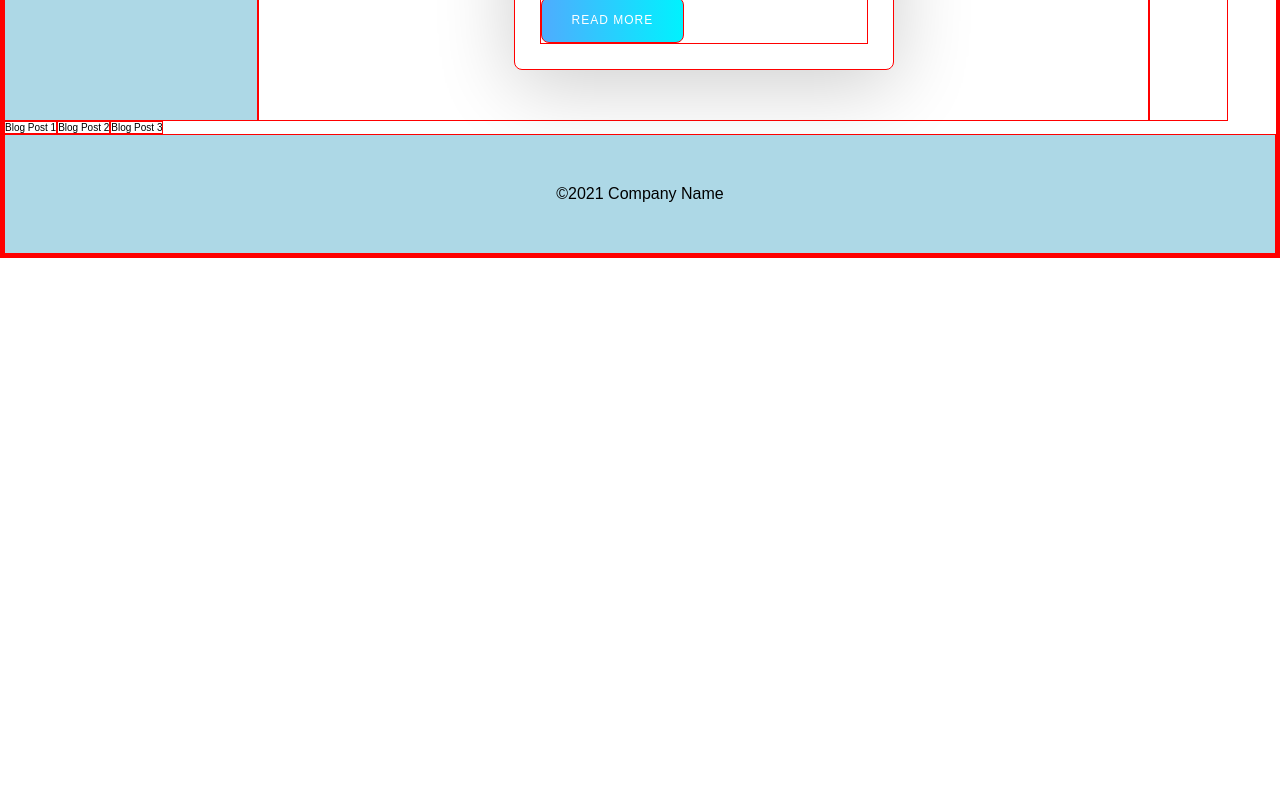
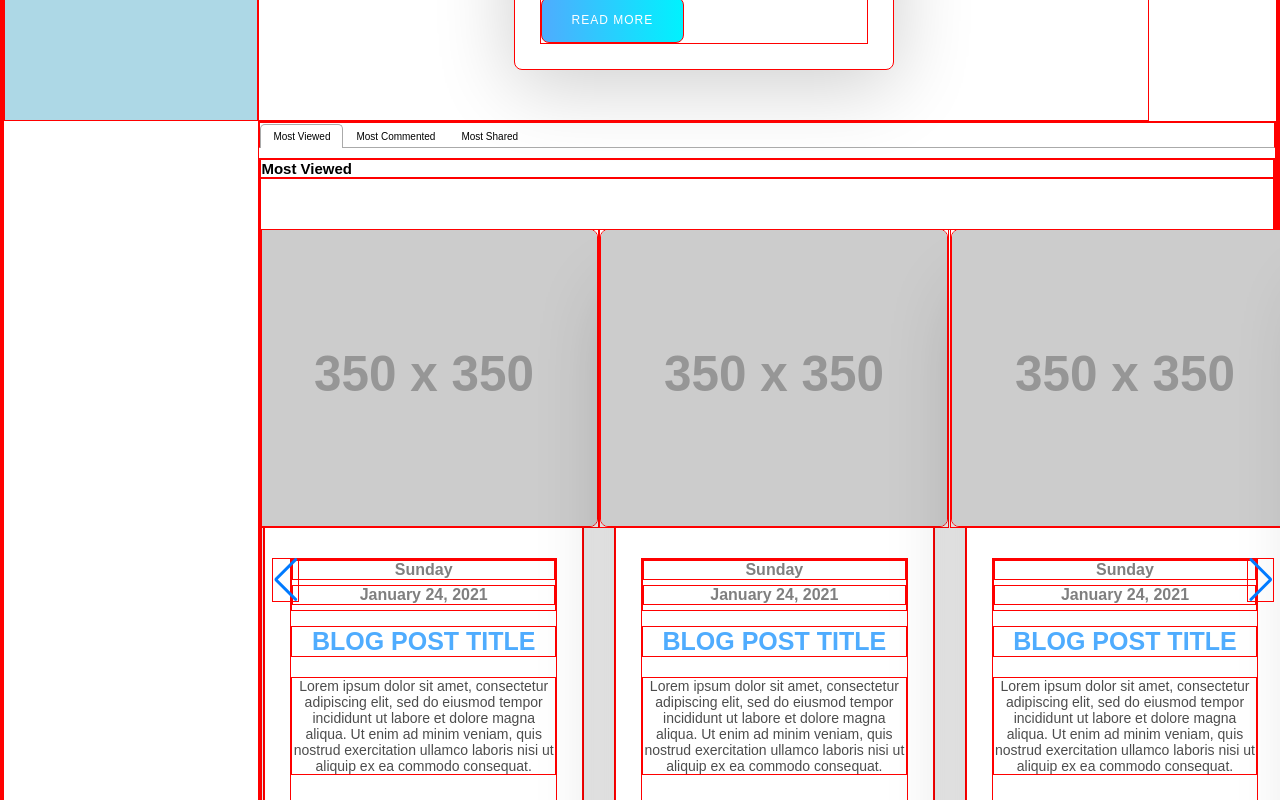
Before and after one commit to GabbyJ/Lifeblue-Blog, a React (Create React App) app: page / in a window 1280 px wide. Shown: the part 2400-3200 px from the top of the page. Before the commit the page ends 2658 px from the top, so only its background shows below. Built offline with nearby package versions, Linux system fonts and the light colour scheme.

Commit message:
Create slider inside popular post tabs

```diff
--- a/package.json
+++ b/package.json
@@ -10,6 +10,7 @@
     "react-dom": "^17.0.1",
     "react-scripts": "4.0.1",
     "react-tabs": "^3.1.2",
+    "swiper": "^6.4.8",
     "web-vitals": "^0.2.4"
   },
   "scripts": {
--- a/src/App.js
+++ b/src/App.js
@@ -1,7 +1,9 @@
 import BlogPost from "./BlogPost";
 import Aside from "./Aside";
+import PopularPosts from "./PopularPosts";
 import Footer from "./Footer";
 import Header from "./Header";
+import PopularCarousel from "./PopularCarousel";
 
 function App() {
   return (
@@ -17,16 +19,7 @@ function App() {
           <BlogPost/>
           <BlogPost/>
         </div>
-
-
-
-
-
-
-        <div class="popular">Popular with tabs</div>
-        <div class="div10">Blog Post 1</div>
-        <div class="div11">Blog Post 2</div>
-        <div class="div12">Blog Post 3</div>
+       <PopularPosts/>
 
 
 
--- /dev/null
+++ b/src/PopularCarousel.jsx
@@ -0,0 +1,62 @@
+import React, { Component } from 'react';
+// import Swiper JS
+import Swiper from 'swiper';
+// import Swiper styles
+import 'swiper/swiper-bundle.css';
+// core version + navigation, pagination modules:
+import { Navigation, Pagination } from 'swiper';
+import BlogPost from "./BlogPost";
+
+// configure Swiper to use modules
+Swiper.use([Navigation, Pagination]);
+
+// init Swiper:
+class PopularCarousel extends Component{
+    componentDidMount(){
+        const swiper = new Swiper('.swiper-container', {
+            slidesPerView: 3,
+            spaceBetween: 30,
+            slidesPerGroup: 3,
+            loop: true,
+            loopFillGroupWithBlank: true,
+            pagination: {
+              el: '.swiper-pagination',
+              clickable: true,
+            },
+            navigation: {
+              nextEl: '.swiper-button-next',
+              prevEl: '.swiper-button-prev',
+            },
+          });
+    }
+
+    render() {
+
+
+        return (
+            <div>
+                <div class="swiper-container">
+        <div class="swiper-wrapper">
+          <div class="swiper-slide"><BlogPost/></div>
+          <div class="swiper-slide"><BlogPost/></div>
+          <div class="swiper-slide"><BlogPost/></div>
+          <div class="swiper-slide"><BlogPost/></div>
+          <div class="swiper-slide"><BlogPost/></div>
+          <div class="swiper-slide"><BlogPost/></div>
+          <div class="swiper-slide"><BlogPost/></div>
+          <div class="swiper-slide"><BlogPost/></div>
+          <div class="swiper-slide"><BlogPost/></div>
+          <div class="swiper-slide"><BlogPost/></div>
+        </div>
+        {/* Add Pagination */}
+        <div class="swiper-pagination"></div>
+        {/*  Add Arrows  */}
+        <div class="swiper-button-next"></div>
+        <div class="swiper-button-prev"></div>
+      </div>
+            </div>
+        )
+    }
+}
+
+export default PopularCarousel;
--- a/src/PopularPosts.jsx
+++ b/src/PopularPosts.jsx
@@ -1,20 +1,28 @@
 import React from 'react'
 import { Tab, Tabs, TabList, TabPanel } from 'react-tabs';
 import 'react-tabs/style/react-tabs.css';
+import PopularCarousel from './PopularCarousel';
 
 export default function PopularPosts() {
     return (
-        <Tabs>
+        <Tabs className="popular-tabs">
             <TabList>
-            <Tab>Title 1</Tab>
-            <Tab>Title 2</Tab>
+            <Tab>Most Viewed</Tab>
+            <Tab>Most Commented</Tab>
+            <Tab>Most Shared</Tab>
             </TabList>
 
             <TabPanel>
-            <h2>Any content 1</h2>
+                <h2>Most Viewed</h2>
+                <PopularCarousel/>
             </TabPanel>
             <TabPanel>
-            <h2>Any content 2</h2>
+                <h2>Most Commented</h2>
+                <PopularCarousel/>
+            </TabPanel>
+            <TabPanel>
+                <h2>Most Shared</h2>
+                <PopularCarousel/>
             </TabPanel>
         </Tabs>
     )
--- a/src/index.css
+++ b/src/index.css
@@ -228,6 +228,39 @@ input[type=submit]{
 
 }
 
+.popular-tabs{
+  display: block;
+  width: 80%;
+  margin-left: 20%;
+}
+
+
+.swiper-container {
+  display: block;
+  width: 80vw;
+  margin: 5rem auto;
+}
+
+.swiper-slide {
+  text-align: center;
+  font-size: 18px;
+  background: #fff;
+
+  /* Center slide text vertically */
+  display: -webkit-box;
+  display: -ms-flexbox;
+  display: -webkit-flex;
+  display: flex;
+  -webkit-box-pack: center;
+  -ms-flex-pack: center;
+  -webkit-justify-content: center;
+  justify-content: center;
+  -webkit-box-align: center;
+  -ms-flex-align: center;
+  -webkit-align-items: center;
+  align-items: center;
+}
+
 
 footer{
     position: relative;
```
Also changed, not shown: 2 other files (tests, documents, lock files or other folders).
